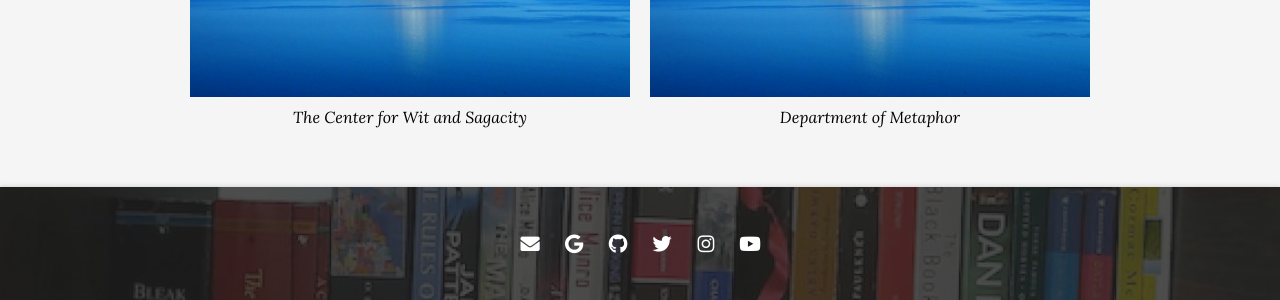
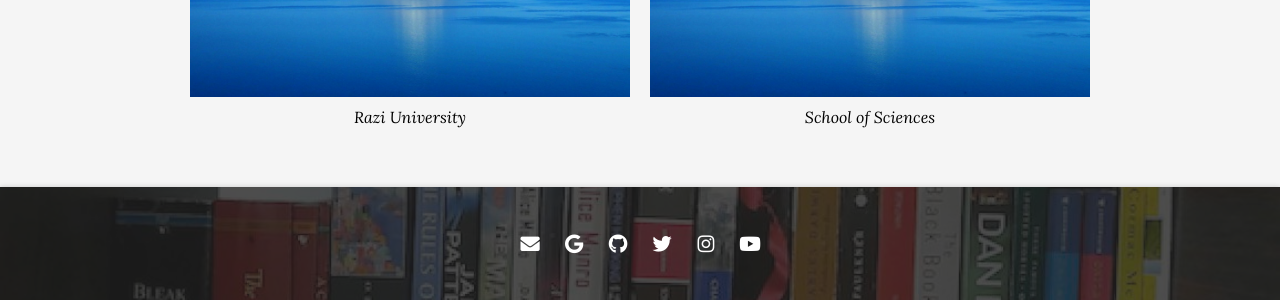
Before and after one commit to Hossein-Fallahi/Fallahi-Bioinformatics-Lab, a Jekyll site: the page built from contact/index.md, in a window 1280 px wide. Shown: the part 1036-1336 px from the top of the page. Built offline with Jekyll 4.4.1, drawn with Linux system fonts in a browser that asks for light colours; nearby versions of some CDN libraries.

Commit message:
Update index.md

```diff
--- a/contact/index.md
+++ b/contact/index.md
@@ -56,14 +56,14 @@ Postal Code: 6714414971
 {%
   include figure.html
   image="images/photo.jpg"
-  caption="The Center for Wit and Sagacity"
+  caption="Razi University"
 %}
 {% endcapture %}
 {% capture col2 %}
 {%
   include figure.html
   image="images/photo.jpg"
-  caption="Department of Metaphor"
+  caption="School of Sciences"
 %}
 {% endcapture %}
 {% include two-col.html col1=col1 col2=col2 %}
```
